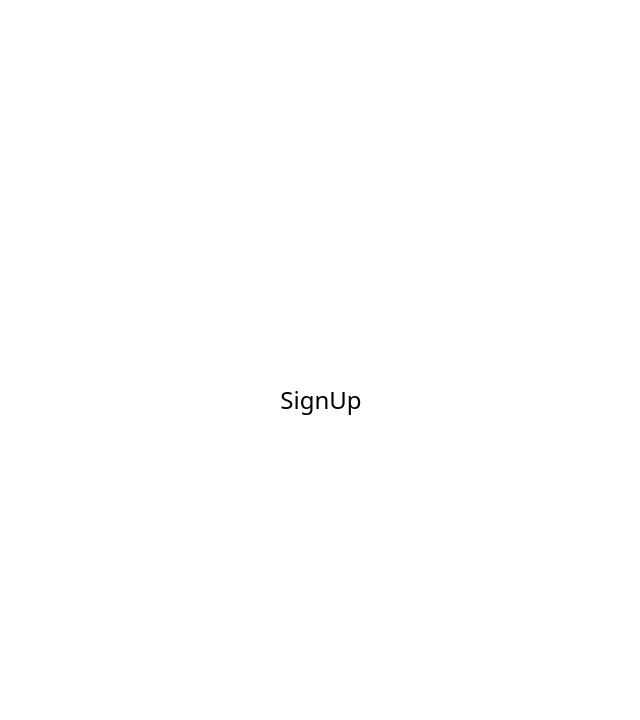
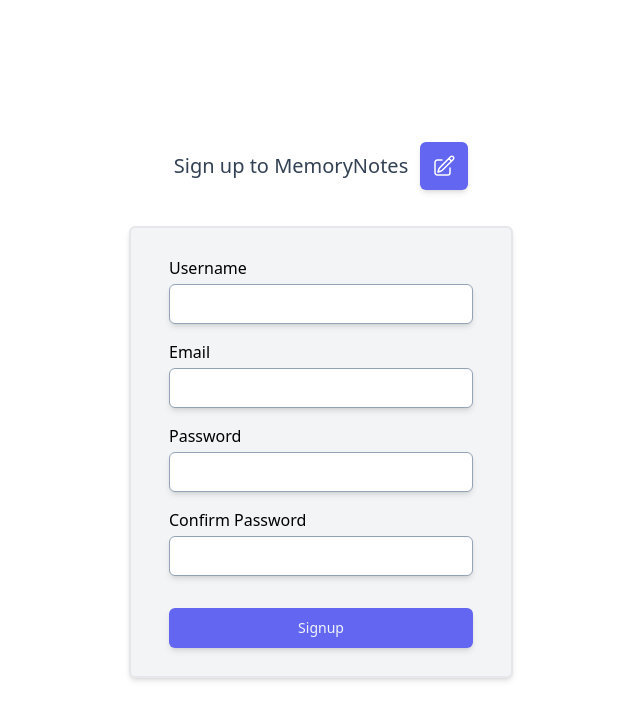
Before and after one commit to samdalvai/react-spring-fs-template, a React (Vite) app in the folder frontend/: page /signup in a window 1280 px wide. Shown: the top 720 px of the page, without its empty margins (319-959 px from the left). Built offline with nearby package versions, Linux system fonts and the light colour scheme.

Commit message:
Add basic signup form

```diff
--- a/frontend/src/layout/Card.tsx
+++ b/frontend/src/layout/Card.tsx
@@ -2,14 +2,16 @@
 
 const heights = {
     sm: 'h-20',
-    md: 'h-72'
+    md: 'h-72',
+    lg: 'h-96 ',
+    none: '',
 }
 
-export default function Card({ size, children }: { size: Size, children: ChildrenProps }) {
+export default function Card({ size = 'none', children }: { size?: Size, children: ChildrenProps }) {
     const heightClass = heights[size]
 
     return (
-        <div className={`${heightClass} w-80 md:w-96 mx-2 bg-gray-100 shadow-md border-2 rounded-md flex items-center justify-center`}>
+        <div className={`${heightClass} w-80 md:w-96 mx-2 py-5 bg-gray-100 shadow-md border-2 rounded-md flex items-center justify-center`}>
             {children}
         </div>
     )
--- a/frontend/src/pages/Login.tsx
+++ b/frontend/src/pages/Login.tsx
@@ -16,8 +16,7 @@
 	const [userName, setUserName] = useState<string>("");
 	const [password, setPassword] = useState<string>("");
 
-	const { isAuthenticated, loading, error, user } = useSelector((state: RootState) => state.auth);
-	console.log("User in login page: ", user)
+	const { isAuthenticated, loading, error } = useSelector((state: RootState) => state.auth);
 
 	const onSubmit = () => {
 		dispatch(resetError())
@@ -28,7 +27,8 @@
 		return <Navigate to={"/"} />;
 	}
 
-	return (<div>
+	return (
+		<div>
 			<div className="py-5 text-xl flex items-center justify-center">
 				<span>
 					<h1 className="text-slate-700 dark:text-white text-xl font-medium">Login to MemoryNotes</h1>
--- a/frontend/src/pages/SignUp.tsx
+++ b/frontend/src/pages/SignUp.tsx
@@ -1,7 +1,75 @@
+import { useState } from "react";
+import { useDispatch, useSelector } from "react-redux";
+import Button from "../components/Button";
+import ErrorAlert from "../components/ErrorAlert";
+import InputField from "../components/InputField";
+import MemoryLogo from "../components/MemoryLogo";
+import Card from "../layout/Card";
+import { resetError, setError, signup } from "../reducers/authReducer";
+import { ThunkDispatch } from "redux-thunk";
+import { RootState } from "../store";
+
 export default function SignUp() {
+    const dispatch = useDispatch<ThunkDispatch<any, any, any>>();
+    const [userName, setUserName] = useState<string>("");
+    const [userEmail, setUserEmail] = useState<string>("");
+    const [password, setPassword] = useState<string>("");
+    const [passwordConfirm, setPasswordConfirm] = useState<string>("");
+
+    const { isAuthenticated, loading, error } = useSelector((state: RootState) => state.auth);
+
+    const onSubmit = () => {
+        dispatch(resetError())
+        dispatch(signup({ username: userName, email: userEmail, password: password }))
+    }
+
     return (
-        <div className="text-2xl bold">
-            SignUp
+        <div>
+            <div className="py-5 text-xl flex items-center justify-center">
+                <span>
+                    <h1 className="text-slate-700 dark:text-white text-xl font-medium">Sign up to MemoryNotes</h1>
+                </span>
+                <span className="ml-3 p-3 bg-indigo-500 rounded-md shadow-md">
+                    <MemoryLogo />
+                </span>
+            </div>
+            {error ? <ErrorAlert message="Failed to register user with name..." onClose={() => dispatch(resetError())} /> : null}
+            <hr className="my-2 border-none" />
+            <Card>
+                <div className="flex flex-col w-4/5">
+                    <InputField
+                        label={"Username"}
+                        name={"username"}
+                        value={userName}
+                        type={"text"}
+                        onChange={setUserName} />
+                    <InputField
+                        label={"Email"}
+                        name={"email"}
+                        value={userEmail}
+                        type={"email"}
+                        onChange={setUserEmail} />
+                    <InputField
+                        label={"Password"}
+                        name={"password"}
+                        value={password}
+                        type={"password"}
+                        onChange={setPassword} />
+                    <InputField
+                        label={"Confirm Password"}
+                        name={"confirmPassword"}
+                        value={passwordConfirm}
+                        type={"password"}
+                        onChange={setPasswordConfirm} />
+                    <hr className="my-2 border-none" />
+                    <Button
+                        label={"Signup"}
+                        name={"signup"}
+                        onClick={onSubmit}
+                        loading={loading}
+                    />
+                </div>
+            </Card>
         </div>
     )
 }
--- a/frontend/src/types/props.ts
+++ b/frontend/src/types/props.ts
@@ -2,4 +2,4 @@
 
 export type ChildrenProps = ReactNode;
 
-export type Size = 'sm' | 'md';
+export type Size = 'sm' | 'md' | 'lg' | 'none';
```
Lines whose indentation alone changed are shown as unchanged.
